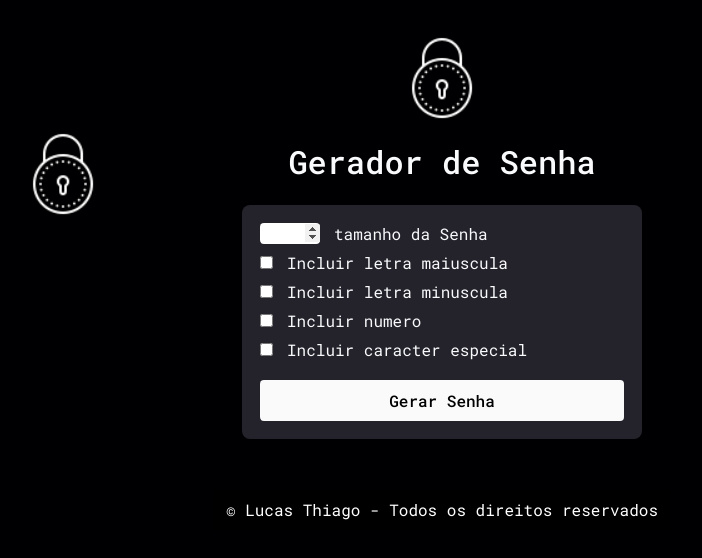
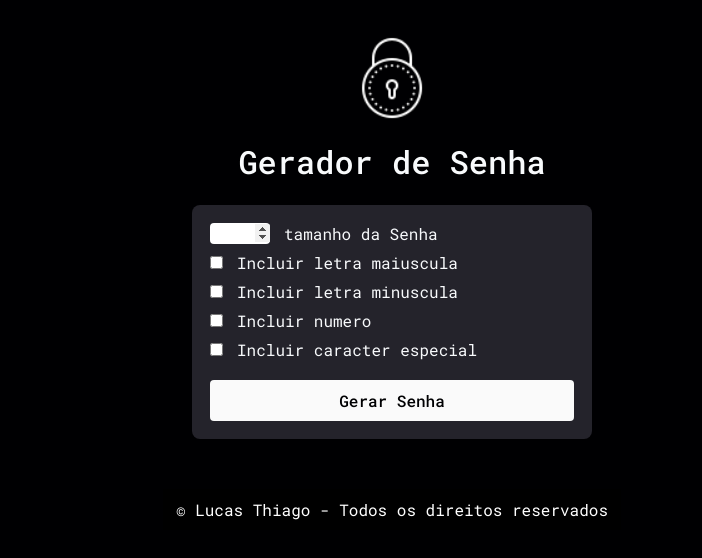
Before and after one commit to lucasthiagosousa/lucasthiagosousa.io, a plain HTML site: page index.html in a window 1280 px wide. Shown: the part 282-840 px from the top of the page, without its empty margins (248-950 px from the left). Drawn offline with nearby package versions, Linux system fonts and the light colour scheme.

Commit message:
Update index.html

```diff
--- a/index.html
+++ b/index.html
@@ -9,7 +9,6 @@
     <link rel="stylesheet" type="text/css" href="https://cdn.jsdelivr.net/npm/toastify-js/src/toastify.min.css">
 <!-- Custom styles -->
     <link rel="stylesheet" href="src/styles/styles.css">
-      <img src="src/images/icons8-cadeado-80.png" id="password_img" alt="">
     <title>Password Generator</title>
 </head>
 <div id="logo"a href="https://elev.tec.br">
```
